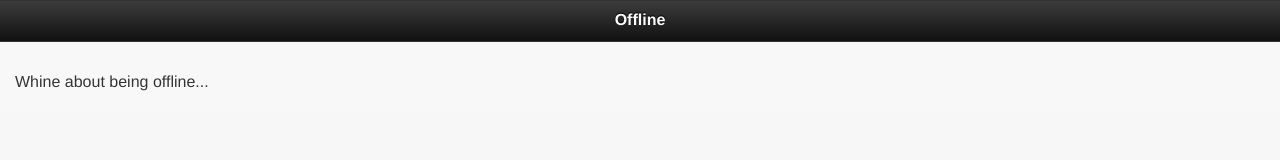
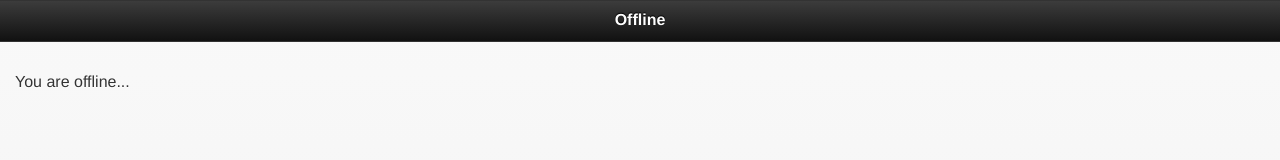
Before and after one commit to mstaessen/mume-html5, a plain HTML site: page offline.html in a window 1280 px wide. Drawn offline with Linux system fonts and the light colour scheme.

Commit message:
Update offline.html

```diff
--- a/offline.html
+++ b/offline.html
@@ -20,7 +20,7 @@
         <h1>Offline</h1>
     </div>
     <div data-role="content">
-        <p>Whine about being offline...</p>
+        <p>You are offline...</p>
     </div>
 </div>
 </body>
```
